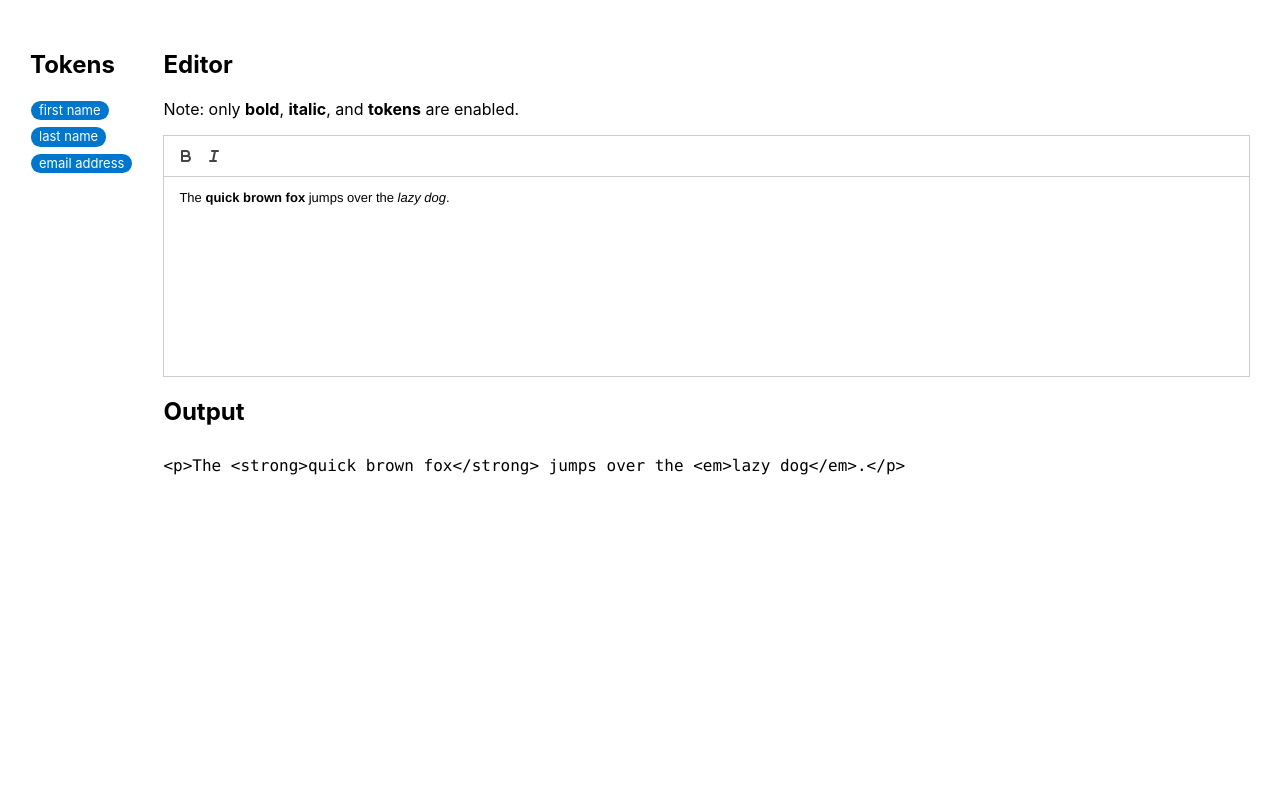
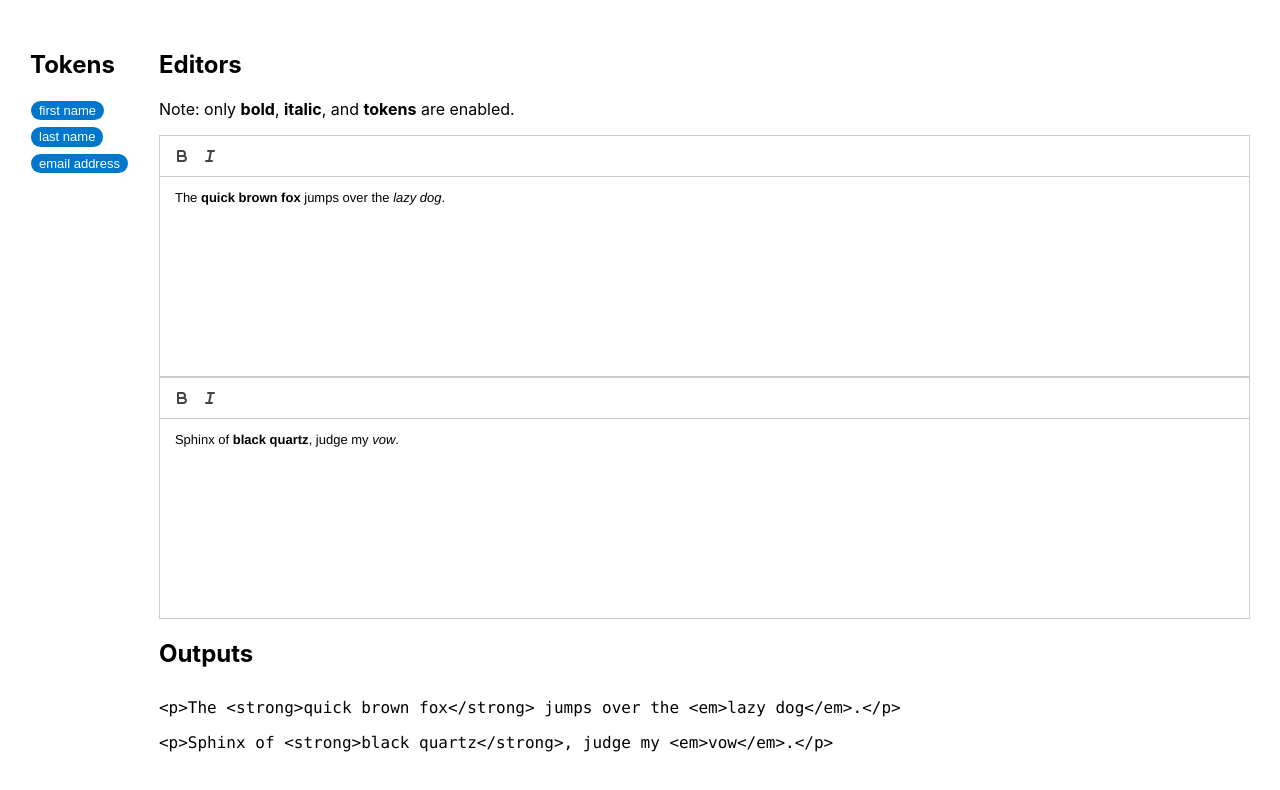
Before and after one commit to asturgeon123/quill-drag-and-drop-demo, a React (Create React App) app: page / in a window 1280 px wide. Shown: the top 790 px of the page. Built offline with nearby package versions, Linux system fonts and the light colour scheme.

Commit message:
tokens open menu for choosing input

```diff
--- a/src/App.js
+++ b/src/App.js
@@ -13,10 +13,20 @@ Quill.register(TokenBlot);
 Quill.register(`modules/${TOKEN_MODULE_NAME}`, TokenDrop);
 
 function App() {
-  const quillRef = useRef(null);
+  const quillRef1 = useRef(null);
+  const quillRef2 = useRef(null);
 
-  const [html, setHtml] = useState(
+  const inputs = [
+    { label: "Section One", quillRef: quillRef1 },
+    { label: "Section Two", quillRef: quillRef2 }
+  ];
+
+  const [html1, setHtml1] = useState(
     "<p>The <strong>quick brown fox</strong> jumps over the <em>lazy dog</em>.</p>"
+  );
+
+  const [html2, setHtml2] = useState(
+    "<p>Sphinx of <strong>black quartz</strong>, judge my <em>vow</em>.</p>"
   );
 
   return (
@@ -24,41 +34,29 @@ function App() {
       <aside>
         <h1>Tokens</h1>
         <ul className="token-list">
-          <li>
-            <Token
-              title="first name"
-              slug="first_name"
-              id="123"
-              quillRef={quillRef}
-            />
-          </li>
-          <li>
-            <Token
-              title="last name"
-              slug="last_name"
-              id="456"
-              quillRef={quillRef}
-            />
-          </li>
-          <li>
-            <Token
-              title="email address"
-              slug="email"
-              id="789"
-              quillRef={quillRef}
-            />
-          </li>
+          <Token
+            title="first name"
+            slug="first_name"
+            id="123"
+            inputs={inputs}
+          />
+          <Token title="last name" slug="last_name" id="456" inputs={inputs} />
+          <Token title="email address" slug="email" id="789" inputs={inputs} />
         </ul>
       </aside>
       <section>
-        <h1>Editor</h1>
+        <h1>Editors</h1>
         <p>
           Note: only <strong>bold</strong>, <strong>italic</strong>, and{" "}
           <strong>tokens</strong> are enabled.
         </p>
-        <Editor value={html} onChange={setHtml} quillRef={quillRef} />
-        <h1>Output</h1>
-        <div id="result">{html}</div>
+        <Editor value={html1} onChange={setHtml1} quillRef={quillRef1} />
+        <Editor value={html2} onChange={setHtml2} quillRef={quillRef2} />
+        <h1>Outputs</h1>
+        <div id="result">
+          <p>{html1}</p>
+          <p>{html2}</p>
+        </div>
       </section>
     </div>
   );
--- a/src/components/Token.js
+++ b/src/components/Token.js
@@ -1,11 +1,10 @@
-import React from "react";
+import React, { useState } from "react";
 
 import insertToken from "../quill/insertToken";
 import TokenBlot from "../quill/TokenBlot";
 
-const TAG = TokenBlot.tagName.toLowerCase();
-
-const Token = ({ title, slug, id, quillRef }) => {
+const Token = ({ title, slug, id, inputs }) => {
+  const [menuVisible, setMenuVisible] = useState(false);
   const tokenData = { title, slug, id };
   const onDragStart = event => {
     const text = `{{${slug}|${id}}}`;
@@ -14,23 +13,49 @@ const Token = ({ title, slug, id, quillRef }) => {
     event.dataTransfer.setData("application/vnd.placeholder.token", json);
   };
 
-  const onClick = () => {
-    const quill = quillRef.current;
+  const onClickToken = () => {
+    setMenuVisible(!menuVisible);
+  };
+
+  const onClickInput = quillRef => () => {
+    const quill = quillRef && quillRef.current;
     if (quill) {
       insertToken(quill, tokenData);
     }
   };
 
+  const onMount = node => {
+    node &&
+      node.addEventListener("focusout", event => {
+        if (!node.contains(event.relatedTarget)) {
+          setMenuVisible(false);
+        }
+      });
+  };
+
   return (
-    <TAG
-      className={TokenBlot.className}
-      draggable="true"
-      onDragStart={onDragStart}
-      onClick={onClick}
-      role="button"
-    >
-      {title}
-    </TAG>
+    <li ref={onMount}>
+      <button
+        className={TokenBlot.className}
+        draggable="true"
+        onDragStart={onDragStart}
+        onClick={onClickToken}
+        type="button"
+      >
+        {title}
+      </button>
+      {menuVisible && (
+        <ul>
+          {inputs.map(({ label, quillRef }) => (
+            <li key={label}>
+              <button onClick={onClickInput(quillRef)} type="button">
+                {label}
+              </button>
+            </li>
+          ))}
+        </ul>
+      )}
+    </li>
   );
 };
 
--- a/src/index.css
+++ b/src/index.css
@@ -44,6 +44,7 @@ section {
   user-select: none;
   margin-left: 1px;
   margin-right: 1px;
+  border: none;
 }
 
 .token.selected {
@@ -63,6 +64,44 @@ section {
   padding-left: 0;
 }
 
-.token-list li + li {
+.token-list .token {
+  cursor: pointer;
+}
+
+.token-list > li {
+  position: relative;
+}
+
+.token-list > li + li {
   margin-top: 5px;
 }
+
+.token-list ul {
+  position: absolute;
+  list-style-type: none;
+  background-color: #fff;
+  border: 1px solid #666;
+  border-radius: 4px;
+  z-index: 9999;
+  padding: 0;
+  overflow: hidden;
+  top: 100%;
+  left: 10px;
+  box-shadow: 0 3px 10px rgba(0, 0, 0, 0.6);
+}
+
+.token-list ul > li + li {
+  border-top: 1px solid #666;
+}
+
+.token-list ul button {
+  border: none;
+  background: #fff;
+  font-size: 13px;
+  cursor: pointer;
+}
+
+.token-list ul button:hover,
+.token-list ul button:active {
+  color: #07c;
+}
```
